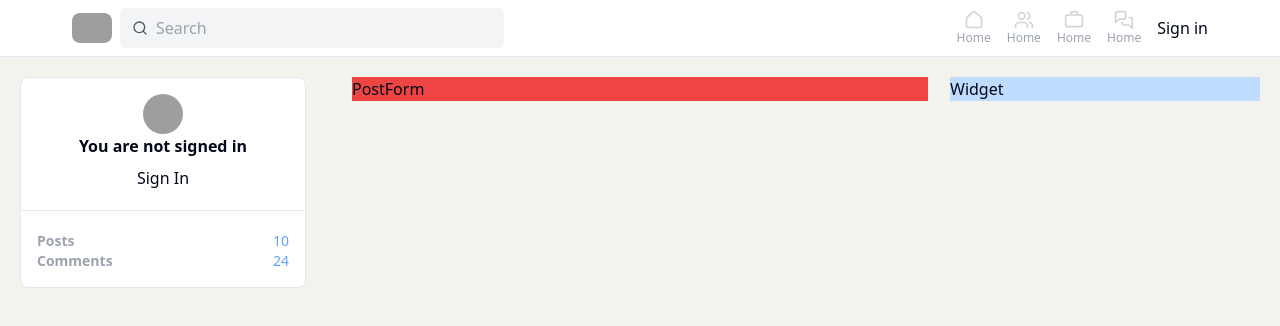
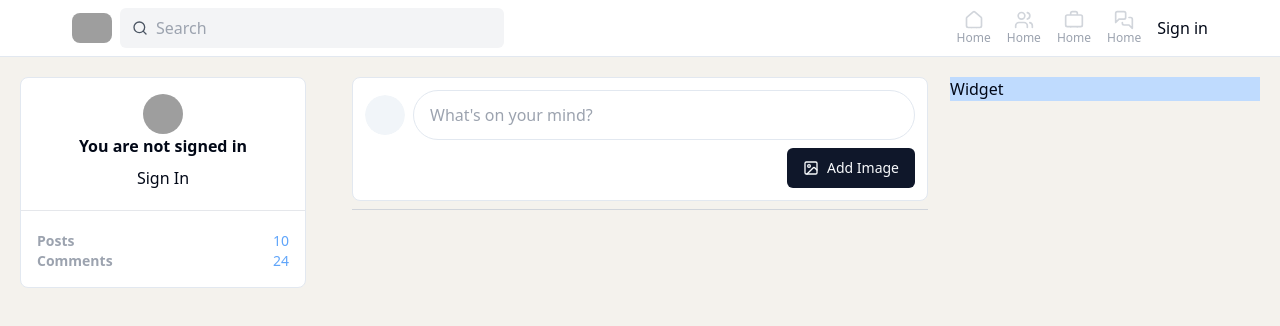
Before and after one commit to gkolesnikov88/linkedin-clone-2, a Next.js app: page / in a window 1280 px wide. Shown: the top 326 px of the page. Built offline with nearby package versions, Linux system fonts and the light colour scheme; no server answers; grey boxes are pictures that could not be loaded.

Commit message:
Add PostForm component with the image picker and text input for creating a post

```diff
--- a/app/page.tsx
+++ b/app/page.tsx
@@ -1,3 +1,4 @@
+import PostForm from "@/components/PostForm";
 import UserInformation from "@/components/UserInformation";
 
 
@@ -8,8 +9,7 @@
         <UserInformation />
       </section>
       <section className="col-span-full md:col-span-6 xl:col-span-4 xl:max-w-xl mx-auto w-full">
-        <div className="bg-red-500">PostForm</div>
-        {/* PostForm */}
+        <PostForm />
         {/* PostFeed */}
       </section>
       <section className="hidden xl:inline justify-center col-span-2">
--- /dev/null
+++ b/components/PostForm.tsx
@@ -0,0 +1,107 @@
+"use client";
+
+import { useUser } from "@clerk/nextjs";
+import { Avatar, AvatarFallback, AvatarImage } from "./ui/avatar";
+import { Button } from "./ui/button";
+import { ImageIcon, XIcon } from "lucide-react";
+import { useRef, useState } from "react";
+
+const PostForm = () => {
+  const ref = useRef<HTMLFormElement>(null);
+  const fileInputRef = useRef<HTMLInputElement>(null);
+  const { user } = useUser();
+  const [preview, setPreview] = useState<string | null>(null);
+
+  const handlePostAction = async (formData: FormData) => {
+    const formDataCopy = formData;
+    ref.current?.reset();
+
+    const text = formDataCopy.get("postInput") as string;
+
+    if (!text.trim()) {
+      throw new Error("You must provide post input");
+    }
+
+    setPreview(null);
+
+    try {
+        // await createPostAction(formDataCopy);
+    } catch (error) {
+        console.log("Error creating post:", error);
+    }
+  }
+
+  const handleImageChange = (e: React.ChangeEvent<HTMLInputElement>) => {
+    const file = e.target.files?.[0];
+    if (file) {
+      setPreview(URL.createObjectURL(file));
+    }
+  };
+
+  return (
+    <div className="mb-2">
+      <form ref={ref} action={formData => {
+        // Handle form submission with server action
+        handlePostAction(formData);
+        // Toast notification based on the promise above
+      }} className="p-3 bg-white rounded-lg border">
+        <div className="flex items-center space-x-2">
+          <Avatar>
+            <AvatarImage src={user?.imageUrl} />
+            <AvatarFallback>
+              {user?.firstName?.charAt(0)}
+              {user?.lastName?.charAt(0)}
+            </AvatarFallback>
+          </Avatar>
+
+          <input
+            type="text"
+            name="postInput"
+            placeholder="What's on your mind?"
+            className="flex-1 outline-none rounded-full py-3 px-4 border"
+          />
+        </div>
+        <input
+          ref={fileInputRef}
+          type="file"
+          name="image"
+          accept="image/*"
+          hidden
+          onChange={handleImageChange}
+        />
+
+        <button
+          type="submit"
+          className="bg-blue-500 text-white rounded-full px-4 py-2"
+          hidden
+        >
+          Post
+        </button>
+
+        {preview && (
+          <div className="mt-3">
+            <img src={preview} alt="Preview" className="w-full object-cover" />
+          </div>
+        )}
+
+        <div className="flex justify-end mt-2 space-x-2">
+          <Button type="button" onClick={() => fileInputRef.current?.click()}>
+            <ImageIcon className="mr-2" size={16} color="currentColor" />
+            {preview ? "Change" : "Add"} Image
+          </Button>
+
+          {preview && (
+            <Button variant="outline" type="button" onClick={() => setPreview(null)}>
+              <XIcon className="mr-2" size={16} color="currentColor" />
+              Remove Image
+            </Button>
+          )}
+        </div>
+      </form>
+
+      <hr className="mt-2 border-gray-300"/>
+    </div>
+  );
+};
+
+export default PostForm;
```
